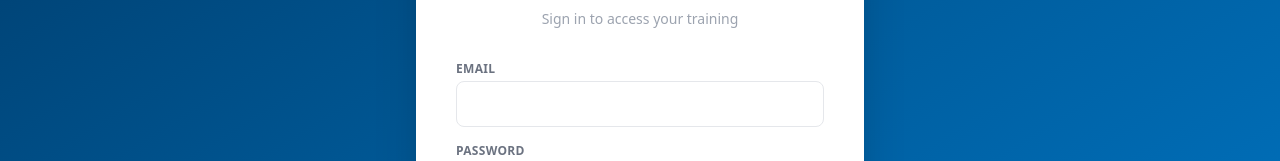
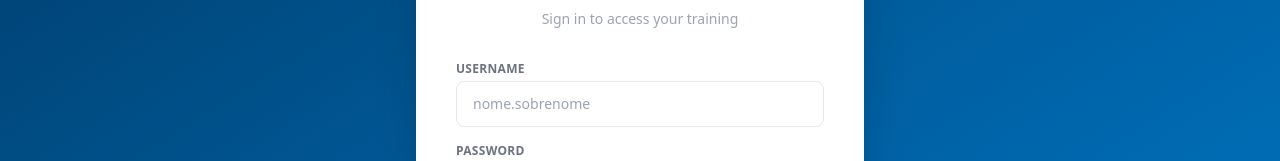
Before and after one commit to fcarsi-droid/carriers-training, a Next.js app: page /login in a window 1280 px wide. Shown: the part 301-462 px from the top of the page. Built offline with nearby package versions, Linux system fonts and the light colour scheme.

Commit message:
Add files via upload

```diff
--- a/app/admin/page.js
+++ b/app/admin/page.js
@@ -5,7 +5,7 @@ import { useRouter } from 'next/navigation'
 export default function AdminPage() {
   const [users, setUsers] = useState([])
   const [name, setName] = useState('')
-  const [email, setEmail] = useState('')
+  const [username, setUsername] = useState('')
   const [tempPw, setTempPw] = useState('')
   const [resetId, setResetId] = useState(null)
   const [resetPw, setResetPw] = useState('')
@@ -34,10 +34,10 @@ export default function AdminPage() {
     const res = await fetch('/api/admin/users', {
       method: 'POST',
       headers: { 'Content-Type': 'application/json', Authorization: `Bearer ${getToken()}` },
-      body: JSON.stringify({ name, email, temp_password: tempPw })
+      body: JSON.stringify({ name, username, temp_password: tempPw })
     })
     const data = await res.json()
-    if (res.ok) { setMsg(`User ${data.user.email} created.`); setName(''); setEmail(''); setTempPw(''); fetchUsers() }
+    if (res.ok) { setMsg(`User ${data.user.username} created.`); setName(''); setUsername(''); setTempPw(''); fetchUsers() }
     else setError(data.error)
     setLoading(false)
   }
@@ -71,19 +71,18 @@ export default function AdminPage() {
       </header>
 
       <div className="max-w-5xl mx-auto px-6 py-10 space-y-8">
-
-        {/* Create user */}
         <div className="bg-white rounded-2xl shadow-sm p-8">
           <h2 className="text-lg font-bold text-[#003865] mb-6">Create New User</h2>
-          <form onSubmit={createUser} className="grid grid-cols-1 md:grid-cols-3 gap-4">
+          <form onSubmit={createUser} className="grid grid-cols-1 md:grid-cols-4 gap-4">
             <div>
               <label className="block text-xs font-semibold text-gray-500 uppercase tracking-wide mb-1">Full Name</label>
               <input value={name} onChange={e => setName(e.target.value)} required
                 className="w-full border border-gray-200 rounded-lg px-3 py-2 text-sm focus:outline-none focus:border-[#0078C8]" />
             </div>
             <div>
-              <label className="block text-xs font-semibold text-gray-500 uppercase tracking-wide mb-1">Email</label>
-              <input type="email" value={email} onChange={e => setEmail(e.target.value)} required
+              <label className="block text-xs font-semibold text-gray-500 uppercase tracking-wide mb-1">Username</label>
+              <input value={username} onChange={e => setUsername(e.target.value)} required
+                placeholder="nome.sobrenome"
                 className="w-full border border-gray-200 rounded-lg px-3 py-2 text-sm focus:outline-none focus:border-[#0078C8]" />
             </div>
             <div>
@@ -91,18 +90,21 @@ export default function AdminPage() {
               <input value={tempPw} onChange={e => setTempPw(e.target.value)} required minLength={6}
                 className="w-full border border-gray-200 rounded-lg px-3 py-2 text-sm focus:outline-none focus:border-[#0078C8]" />
             </div>
-            <div className="md:col-span-3">
+            <div className="flex items-end">
               <button type="submit" disabled={loading}
-                className="bg-[#003865] hover:bg-[#0078C8] text-white font-semibold px-6 py-2 rounded-lg transition disabled:opacity-50">
-                {loading ? 'Creating...' : 'Create User'}
+                className="w-full bg-[#003865] hover:bg-[#0078C8] text-white font-semibold px-4 py-2 rounded-lg transition disabled:opacity-50">
+                {loading ? 'Creating...' : 'Create'}
               </button>
-              {msg && <span className="ml-4 text-green-600 text-sm">{msg}</span>}
-              {error && <span className="ml-4 text-red-500 text-sm">{error}</span>}
             </div>
+            {(msg || error) && (
+              <div className="md:col-span-4">
+                {msg && <span className="text-green-600 text-sm">{msg}</span>}
+                {error && <span className="text-red-500 text-sm">{error}</span>}
+              </div>
+            )}
           </form>
         </div>
 
-        {/* Users list */}
         <div className="bg-white rounded-2xl shadow-sm p-8">
           <h2 className="text-lg font-bold text-[#003865] mb-6">Users & Results</h2>
           <div className="overflow-x-auto">
@@ -110,7 +112,7 @@ export default function AdminPage() {
               <thead>
                 <tr className="text-xs font-semibold text-gray-400 uppercase tracking-wide border-b">
                   <th className="text-left pb-3">Name</th>
-                  <th className="text-left pb-3">Email</th>
+                  <th className="text-left pb-3">Username</th>
                   <th className="text-left pb-3">Status</th>
                   <th className="text-left pb-3">Language</th>
                   <th className="text-left pb-3">Completed</th>
@@ -121,7 +123,7 @@ export default function AdminPage() {
                 {users.map(u => (
                   <tr key={u.id} className="hover:bg-gray-50">
                     <td className="py-3 font-medium text-[#003865]">{u.name}</td>
-                    <td className="py-3 text-gray-500">{u.email}</td>
+                    <td className="py-3 text-gray-500">{u.username}</td>
                     <td className="py-3">{statusBadge(u)}</td>
                     <td className="py-3 text-gray-400">{u.language ? u.language.toUpperCase() : '—'}</td>
                     <td className="py-3 text-gray-400 text-xs">{u.completed_at ? new Date(u.completed_at).toLocaleDateString() : '—'}</td>
@@ -136,7 +138,6 @@ export default function AdminPage() {
           </div>
         </div>
 
-        {/* Reset password modal */}
         {resetId && (
           <div className="fixed inset-0 bg-black/40 flex items-center justify-center z-50">
             <div className="bg-white rounded-2xl p-8 w-full max-w-sm shadow-2xl">
--- a/app/api/admin/users/route.js
+++ b/app/api/admin/users/route.js
@@ -12,7 +12,7 @@ function isAdmin(req) {
 export async function GET(req) {
   if (!isAdmin(req)) return NextResponse.json({ error: 'Forbidden' }, { status: 403 })
   const res = await query(`
-    SELECT u.id, u.name, u.email, u.role, u.temp_password, u.created_at,
+    SELECT u.id, u.name, u.username, u.role, u.temp_password, u.created_at,
       qr.score, qr.passed, qr.language, qr.completed_at
     FROM users u
     LEFT JOIN LATERAL (
@@ -27,15 +27,15 @@ export async function GET(req) {
 export async function POST(req) {
   if (!isAdmin(req)) return NextResponse.json({ error: 'Forbidden' }, { status: 403 })
   try {
-    const { name, email, temp_password } = await req.json()
+    const { name, username, temp_password } = await req.json()
     const hash = await bcrypt.hash(temp_password, 10)
     const res = await query(
-      'INSERT INTO users (name, email, password_hash, temp_password, role) VALUES ($1, $2, $3, TRUE, $4) RETURNING id, name, email',
-      [name, email.toLowerCase(), hash, 'user']
+      'INSERT INTO users (name, username, password_hash, temp_password, role) VALUES ($1, $2, $3, TRUE, $4) RETURNING id, name, username',
+      [name, username.toLowerCase(), hash, 'user']
     )
     return NextResponse.json({ user: res.rows[0] })
   } catch (e) {
-    if (e.code === '23505') return NextResponse.json({ error: 'Email already exists' }, { status: 400 })
+    if (e.code === '23505') return NextResponse.json({ error: 'Username already exists' }, { status: 400 })
     return NextResponse.json({ error: 'Server error' }, { status: 500 })
   }
 }
--- a/app/api/auth/login/route.js
+++ b/app/api/auth/login/route.js
@@ -5,15 +5,15 @@ import { NextResponse } from 'next/server'
 
 export async function POST(req) {
   try {
-    const { email, password } = await req.json()
-    const res = await query('SELECT * FROM users WHERE email = $1', [email.toLowerCase()])
+    const { username, password } = await req.json()
+    const res = await query('SELECT * FROM users WHERE username = $1', [username.toLowerCase()])
     const user = res.rows[0]
     if (!user) return NextResponse.json({ error: 'Invalid credentials' }, { status: 401 })
 
     const valid = await bcrypt.compare(password, user.password_hash)
     if (!valid) return NextResponse.json({ error: 'Invalid credentials' }, { status: 401 })
 
-    const token = signToken({ id: user.id, email: user.email, role: user.role, temp_password: user.temp_password })
+    const token = signToken({ id: user.id, username: user.username, role: user.role, temp_password: user.temp_password })
     return NextResponse.json({ token, temp_password: user.temp_password, role: user.role, name: user.name })
   } catch (e) {
     return NextResponse.json({ error: 'Server error' }, { status: 500 })
--- a/app/login/page.js
+++ b/app/login/page.js
@@ -3,7 +3,7 @@ import { useState } from 'react'
 import { useRouter } from 'next/navigation'
 
 export default function LoginPage() {
-  const [email, setEmail] = useState('')
+  const [username, setUsername] = useState('')
   const [password, setPassword] = useState('')
   const [error, setError] = useState('')
   const [loading, setLoading] = useState(false)
@@ -17,7 +17,7 @@ export default function LoginPage() {
       const res = await fetch('/api/auth/login', {
         method: 'POST',
         headers: { 'Content-Type': 'application/json' },
-        body: JSON.stringify({ email, password })
+        body: JSON.stringify({ username, password })
       })
       const data = await res.json()
       if (!res.ok) { setError(data.error); setLoading(false); return }
@@ -43,8 +43,9 @@ export default function LoginPage() {
         </div>
         <form onSubmit={handleSubmit} className="space-y-4">
           <div>
-            <label className="block text-xs font-semibold text-gray-500 uppercase tracking-wide mb-1">Email</label>
-            <input type="email" value={email} onChange={e => setEmail(e.target.value)} required
+            <label className="block text-xs font-semibold text-gray-500 uppercase tracking-wide mb-1">Username</label>
+            <input type="text" value={username} onChange={e => setUsername(e.target.value)} required
+              placeholder="nome.sobrenome"
               className="w-full border border-gray-200 rounded-lg px-4 py-3 text-sm focus:outline-none focus:border-[#0078C8] focus:ring-2 focus:ring-[#E8F3FB]" />
           </div>
           <div>
```
